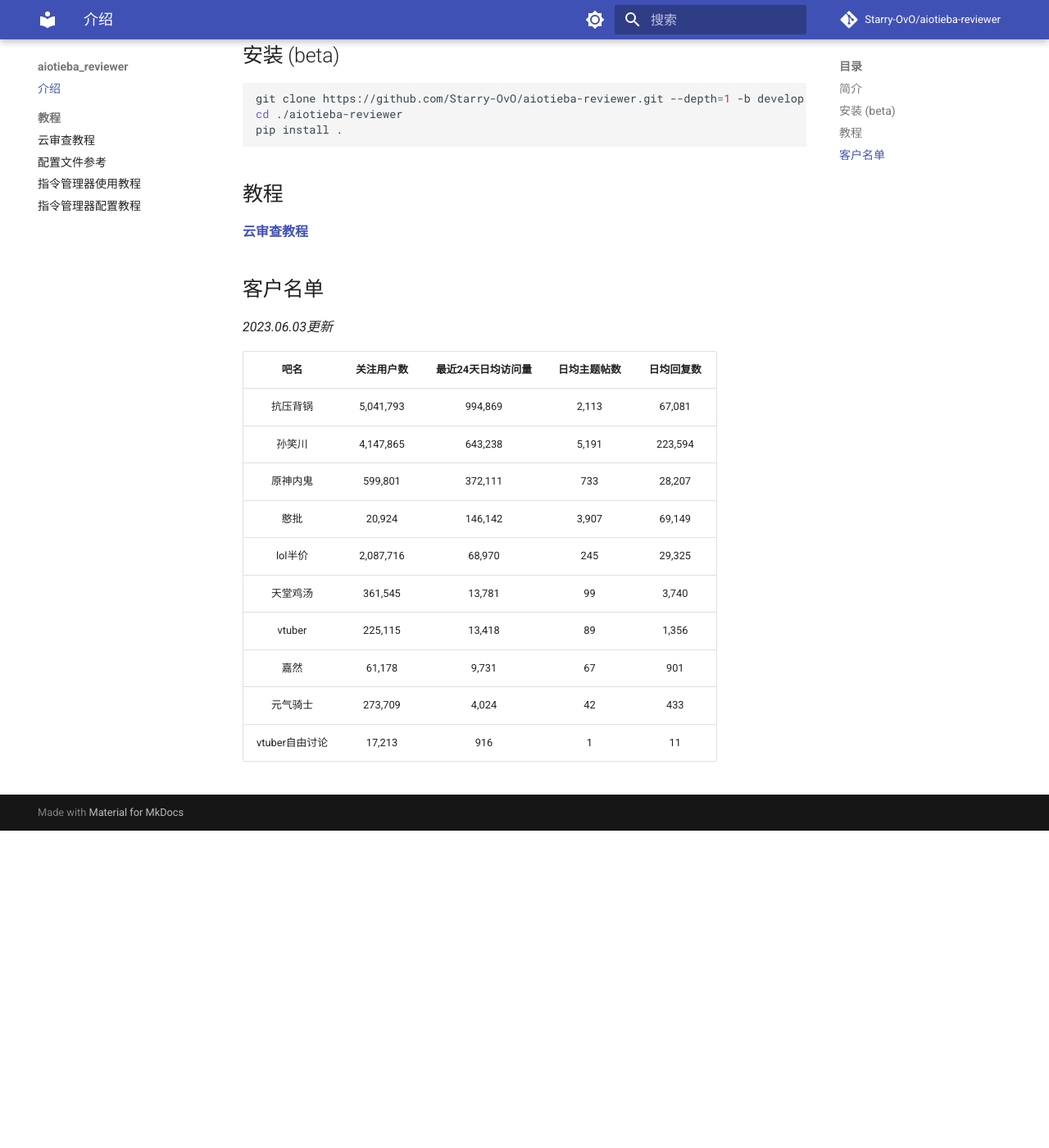
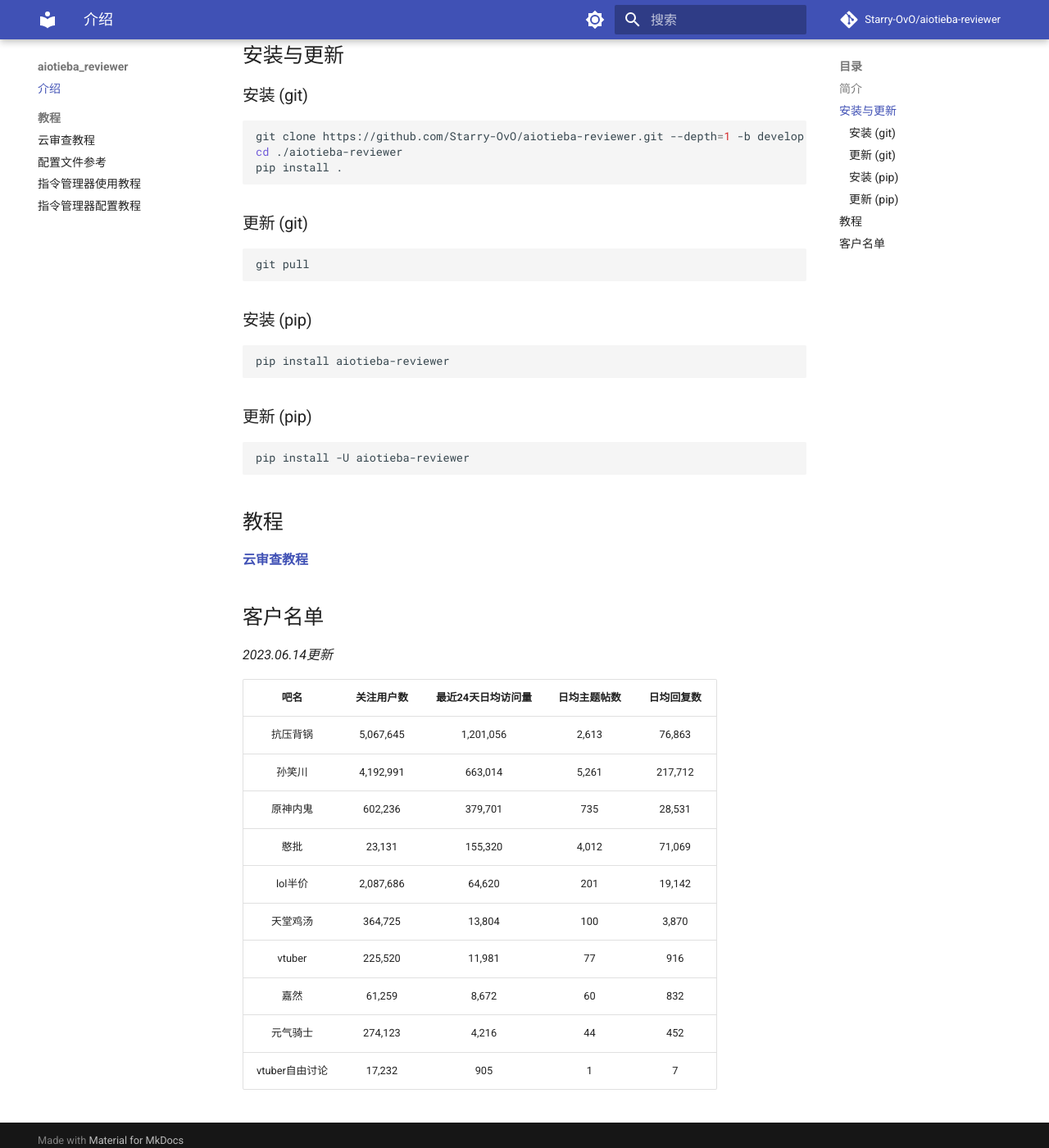
Before and after one commit to lumina37/aiotieba-reviewer, an MkDocs documentation site: the page built from docs/index.md, in a window 1280 px wide and 1400 px high, scrolled down 549 px. Shown: the whole window at 82% size. Built offline with MkDocs 1.6.1 and Material for MkDocs 9.7.7, drawn with Linux system fonts in a browser that asks for light colours; comment, search, counter and statistics services are not loaded; before the commit the page ends 1562 px from its top, so only the background shows below that.

````diff
--- a/aiotieba_reviewer/__version__.py
+++ b/aiotieba_reviewer/__version__.py
@@ -1 +1 @@
-__version__ = "0.2.0"
+__version__ = "0.2.1"
--- a/docs/index.md
+++ b/docs/index.md
@@ -11,12 +11,32 @@
 + 使用本地缓存避免重复检测，极大提升性能
 + 优先使用websocket接口，节省带宽
 
-## 安装 (beta)
+## 安装与更新
+
+### 安装 (git)
 
 ```shell
 git clone https://github.com/Starry-OvO/aiotieba-reviewer.git --depth=1 -b develop
 cd ./aiotieba-reviewer
 pip install .
+```
+
+### 更新 (git)
+
+```shell
+git pull
+```
+
+### 安装 (pip)
+
+```shell
+pip install aiotieba-reviewer
+```
+
+### 更新 (pip)
+
+```shell
+pip install -U aiotieba-reviewer
 ```
 
 ## 教程
@@ -25,17 +45,17 @@
 
 ## 客户名单
 
-*2023.06.03更新*
+*2023.06.14更新*
 
 |      吧名      | 关注用户数 | 最近24天日均访问量 | 日均主题帖数 | 日均回复数 |
 | :------------: | :--------: | :----------------: | :----------: | :--------: |
-|    抗压背锅    | 5,041,793  |      994,869       |    2,113     |   67,081   |
-|     孙笑川     | 4,147,865  |      643,238       |    5,191     |  223,594   |
-|    原神内鬼    |  599,801   |      372,111       |     733      |   28,207   |
-|      憨批      |   20,924   |      146,142       |    3,907     |   69,149   |
-|    lol半价     | 2,087,716  |       68,970       |     245      |   29,325   |
-|    天堂鸡汤    |  361,545   |       13,781       |      99      |   3,740    |
-|     vtuber     |  225,115   |       13,418       |      89      |   1,356    |
-|      嘉然      |   61,178   |       9,731        |      67      |    901     |
-|    元气骑士    |  273,709   |       4,024        |      42      |    433     |
-| vtuber自由讨论 |   17,213   |        916         |      1       |     11     |
+|    抗压背锅    | 5,067,645  |     1,201,056      |    2,613     |   76,863   |
+|     孙笑川     | 4,192,991  |      663,014       |    5,261     |  217,712   |
+|    原神内鬼    |  602,236   |      379,701       |     735      |   28,531   |
+|      憨批      |   23,131   |      155,320       |    4,012     |   71,069   |
+|    lol半价     | 2,087,686  |       64,620       |     201      |   19,142   |
+|    天堂鸡汤    |  364,725   |       13,804       |     100      |   3,870    |
+|     vtuber     |  225,520   |       11,981       |      77      |    916     |
+|      嘉然      |   61,259   |       8,672        |      60      |    832     |
+|    元气骑士    |  274,123   |       4,216        |      44      |    452     |
+| vtuber自由讨论 |   17,232   |        905         |      1       |     7      |
--- a/pyproject.toml
+++ b/pyproject.toml
@@ -22,7 +22,7 @@
     "Programming Language :: Python :: 3.11",
     "Topic :: Internet :: WWW/HTTP :: Session",
 ]
-dependencies = ["aiotieba[img,speedup]<4.0,>=3.4.0", "aiomysql<0.2,>=0.1.0"]
+dependencies = ["aiotieba[img,speedup]<4.0,>=3.4.0", "aiomysql<0.3,>=0.1.0"]
 dynamic = ["version"]
 
 [tool.setuptools.packages.find]
````
Also changed, not shown: README.md (+32 -12 lines).
